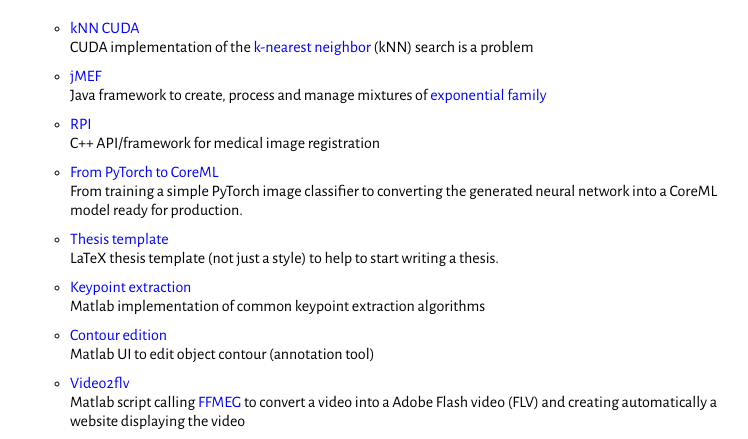
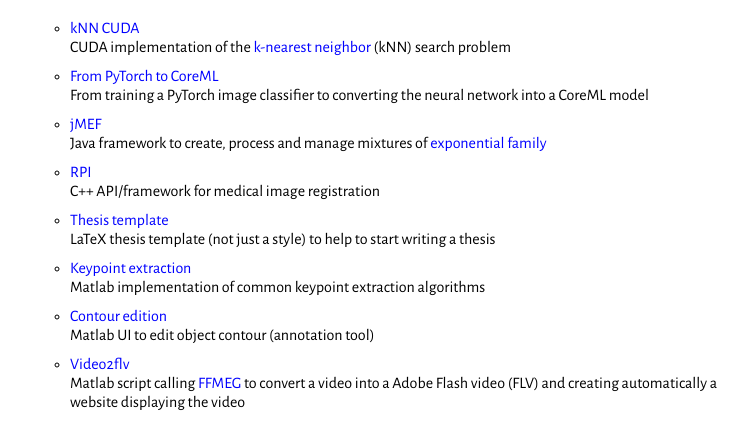
Before and after one commit to vincentfpgarcia/vincentfpgarcia.github.io, a plain HTML site: page open-source.html in a window 1280 px wide. Shown: the part 355-794 px from the top of the page, without its empty margins (260-1008 px from the left). Drawn offline with nearby package versions, Linux system fonts and the light colour scheme.

Commit message:
Rework open source section

```diff
--- a/open-source.html
+++ b/open-source.html
@@ -43,7 +43,12 @@
 <ul>
     <li>
     <a href="http://vincentfpgarcia.github.io/kNN-CUDA/">kNN CUDA</a><br/>
-    CUDA implementation of the <a href="http://en.wikipedia.org/wiki/K-nearest_neighbor_algorithm">k-nearest neighbor</a> (kNN) search is a problem
+    CUDA implementation of the <a href="http://en.wikipedia.org/wiki/K-nearest_neighbor_algorithm">k-nearest neighbor</a> (kNN) search problem
+    </li>
+
+    <li>
+    <a href="https://github.com/vincentfpgarcia/from-pytorch-to-coreml">From PyTorch to CoreML</a><br/>
+    From training a PyTorch image classifier to converting the neural network into a CoreML model
     </li>
 
     <li>
@@ -57,13 +62,8 @@
     </li>
 
     <li>
-    <a href="https://github.com/vincentfpgarcia/from-pytorch-to-coreml">From PyTorch to CoreML</a><br/>
-    From training a simple PyTorch image classifier to converting the generated neural network into a CoreML model ready for production.
-    </li>
-
-    <li>
     <a href="https://github.com/vincentfpgarcia/latex-thesis-template">Thesis template</a><br/>
-    LaTeX thesis template (not just a style) to help to start writing a thesis.
+    LaTeX thesis template (not just a style) to help to start writing a thesis
     </li>
 
     <li>
```
Also changed, not shown: open-source.txt.
